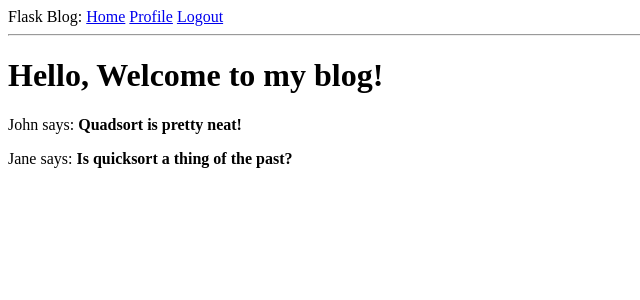
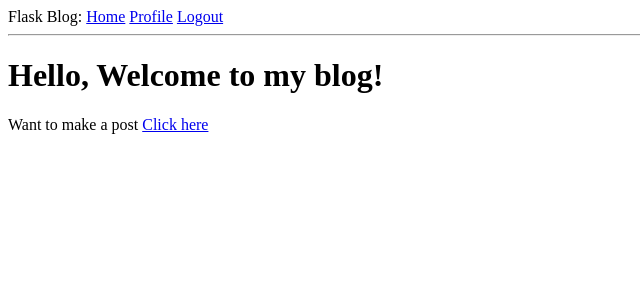
Before and after one commit to GrahamJA-97/flask-blog, a Flask app: page / in a window 1280 px wide. Shown: the top 300 px of the page, without its empty margins (0-640 px from the left). Run offline with Flask 2, Linux system fonts and the light colour scheme; the visitor is signed in with stand-in values (Sample User, id 1); data comes from the database, SQL or seed files in the repository; both versions use the stored data as it was after the commit; data that the repository does not hold is empty.

Commit message:
added form to create posts

```diff
--- a/app/forms.py
+++ b/app/forms.py
@@ -49,6 +49,9 @@ class EditProfileForm(FlaskForm):  # Form for editing a profile
 
 
 class PostForm(FlaskForm):
-    post = TextAreaField('Say something', validators=[
+    title = TextAreaField('Title', validators=[
                          DataRequired(), Length(min=1, max=140)])
+    subtitle = TextAreaField('Subtitle', validators=[Length(min=0, max=140)])
+    body = TextAreaField('Say something', validators=[
+                         DataRequired(), Length(min=1, max=1500)])
     submit = SubmitField('Submit')
--- a/app/routes.py
+++ b/app/routes.py
@@ -1,30 +1,35 @@
 from flask import render_template, flash, redirect, url_for, request
 from flask_login import current_user, login_user, logout_user, login_required
 from app import app, db
-from app.forms import LoginForm, RegistrationForm, EditProfileForm
-from app.models import User
+from app.forms import LoginForm, RegistrationForm, EditProfileForm, PostForm
+from app.models import User, Post
 from werkzeug.urls import url_parse
 from datetime import datetime
 
 
+################### HOME PAGE
 @app.route('/')
 @app.route('/index')
 @login_required
 def index():
-    posts = [
-        {
-            'author': {'username': 'John'},
-            'body': 'Quadsort is pretty neat!'
-        },
-        {
-            'author': {'username': 'Jane'},
-            'body': 'Is quicksort a thing of the past?'
-        }
-    ]
+    # posts = [
+    #     {
+    #         'author': {'username': 'John'},
+    #         'body': 'Quadsort is pretty neat!'
+    #     },
+    #     {
+    #         'author': {'username': 'Jane'},
+    #         'body': 'Is quicksort a thing of the past?'
+    #     }
+    # ]
+    # .order_by(Post.timestamp)
+    posts = Post.query.limit(5).all()
     return render_template('index.html', title='Home Page', posts=posts)
 
 
+################### LOGIN PAGE
 @app.route('/login', methods=['GET', 'POST'])
+@login_required
 def login():
     # if the user is already logged in go back to index
     if current_user.is_authenticated:
@@ -44,12 +49,14 @@ def login():
     return render_template('login.html', title='Sign In', form=form)
 
 
+################### LOGOUT PAGE
 @app.route('/logout')
 def logout():
     logout_user()
     return redirect(url_for('index'))
 
 
+################### REGISTRATION PAGE
 @app.route('/register', methods=['GET', 'POST'])
 def register():
     # if the user is already logged in go back to index
@@ -67,6 +74,7 @@ def register():
     return render_template('register.html', title='Register', form=form)
 
 
+################### VIEW USER PAGE
 @app.route('/user/<username>')
 @login_required
 def user(username):
@@ -77,6 +85,7 @@ def user(username):
     ]
     return render_template('user.html', user=user, posts=posts)
 
+################### EDIT PROFILE PAGE
 @app.route('/edit_profile', methods=['GET', 'POST'])
 @login_required
 def edit_profile():
@@ -93,6 +102,43 @@ def edit_profile():
     return render_template('edit_profile.html', title='Edit Profile', form=form)
 
 
+################### VIEW POST PAGE
+@app.route('/post/<post_id>')
+def post(post_id):
+    post = Post.query.filter_by(id=post_id).first_or_404()
+
+    return render_template('view_post.html', post=post)
+
+
+################### NEW POST PAGE
+@app.route('/new_post', methods=['GET', 'POST'])
+@login_required
+def new_post():
+    form = PostForm()
+    if form.validate_on_submit():
+        user = User.query.filter_by(username=current_user.username).first_or_404()
+        post = Post(title=form.title.data, subtitle=form.subtitle.data, body=form.body.data, user_id=user.id)
+        db.session.add(post)
+        db.session.commit()
+        flash("Post ADDED!!")
+        return redirect(url_for('index'))
+    return render_template('new_post.html', title="", form=form)
+
+
+################### EDIT POST PAGE
+# @app.route('/edit_post/<post_id>', methods=['GET', 'POST'])
+# @login_required
+# def edit_post(post_id):
+#     form = PostForm()
+#     if form.validate_on_submit():
+#         user = User.query.filter_by(username=current_user.username).first_or_404()
+#         post = Post(title=form.title.data, subtitle=form.subtitle.data, body=form.body.data, user_id=user.id)
+#         db.session.add(post)
+#         db.session.commit()
+#         flash("Post ADDED!!")
+#         return redirect(url_for('index'))
+#     return render_template('edit_post.html', title="Edit", form=form)
+
 @app.before_request  # Function is executed before the view function
 def before_request():
     if current_user.is_authenticated:
--- a/app/templates/index.html
+++ b/app/templates/index.html
@@ -2,6 +2,11 @@
 
 {% block content %}
 <h1>Hello, Welcome to my blog!</h1>
+
+<div>
+    <p>Want to make a post <a href="{{ url_for('new_post') }}">Click here</a></p>
+</div>
+
 {% for post in posts %}
 <div>
     <p>{{ post.author.username }} says: <b>{{ post.body }}</b></p>
--- a/app/templates/view_post.html
+++ b/app/templates/view_post.html
@@ -1 +1,3 @@
 {% extends "base.html" %}
+
+{% include "_post.html" %}
```
Also changed, not shown: app/templates/new_post.html (added, +31 -0 lines), README.md, app.db, app/templates/edit_post.html (added), 1 other file.
